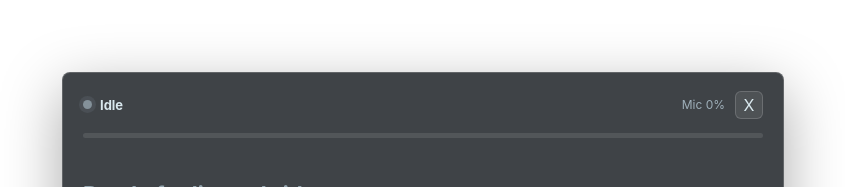
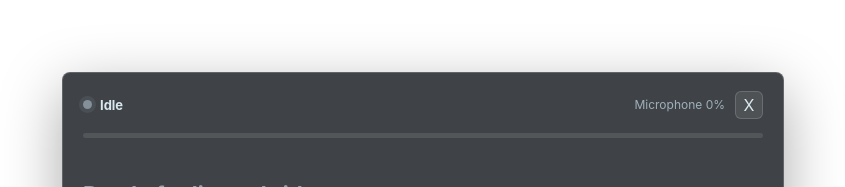
Before and after one commit to zhowzeng/subtitle-island, a SvelteKit app: page / in a window 1280 px wide. Shown: the part 227-414 px from the top of the page, without its empty margins (217-1062 px from the left). Built offline with nearby package versions, Linux system fonts and the light colour scheme.

Commit message:
refactor: align language domain naming

```diff
--- a/src/routes/+page.svelte
+++ b/src/routes/+page.svelte
@@ -7,10 +7,10 @@
 
 	type TranscriptSegment = {
 		id: string;
-		source: 'mic' | 'system';
+		audioSource: 'microphone' | 'system';
 		text: string;
 		translation?: string;
-		language: string;
+		sourceLanguage: string;
 		isFinal: boolean;
 		timestamp: number;
 	};
@@ -54,9 +54,9 @@
 
 		pushTranscript({
 			id: `local-${Date.now()}`,
-			source: 'mic',
+			audioSource: 'microphone',
 			text: fallbackLines[index],
-			language: 'en',
+			sourceLanguage: 'en',
 			isFinal: false,
 			timestamp: Date.now()
 		});
@@ -66,9 +66,9 @@
 			audioLevel = 0.18 + (index % 3) * 0.2;
 			pushTranscript({
 				id: `local-${Date.now()}`,
-				source: 'mic',
+				audioSource: 'microphone',
 				text: fallbackLines[index],
-				language: 'en',
+				sourceLanguage: 'en',
 				isFinal: index % 2 === 0,
 				timestamp: Date.now()
 			});
@@ -209,7 +209,7 @@
 				<span>{sessionState === 'listening' ? 'Listening' : sessionState === 'error' ? 'Error' : 'Idle'}</span>
 			</div>
 			<div class="window-actions">
-				<span class="source-label">Mic {Math.round(audioLevel * 100)}%</span>
+				<span class="audio-source-label">Microphone {Math.round(audioLevel * 100)}%</span>
 				<button class="window-close" type="button" aria-label="Close app" onclick={closeApp}>X</button>
 			</div>
 		</div>
--- a/src/routes/layout.css
+++ b/src/routes/layout.css
@@ -82,7 +82,7 @@ button {
 	box-shadow: 0 0 0 4px rgb(255 107 95 / 0.16);
 }
 
-.source-label {
+.audio-source-label {
 	color: #9fb0ba;
 	font-size: 12px;
 }
```
Also changed, not shown: 1 other file (tests, documents, lock files or other folders).
